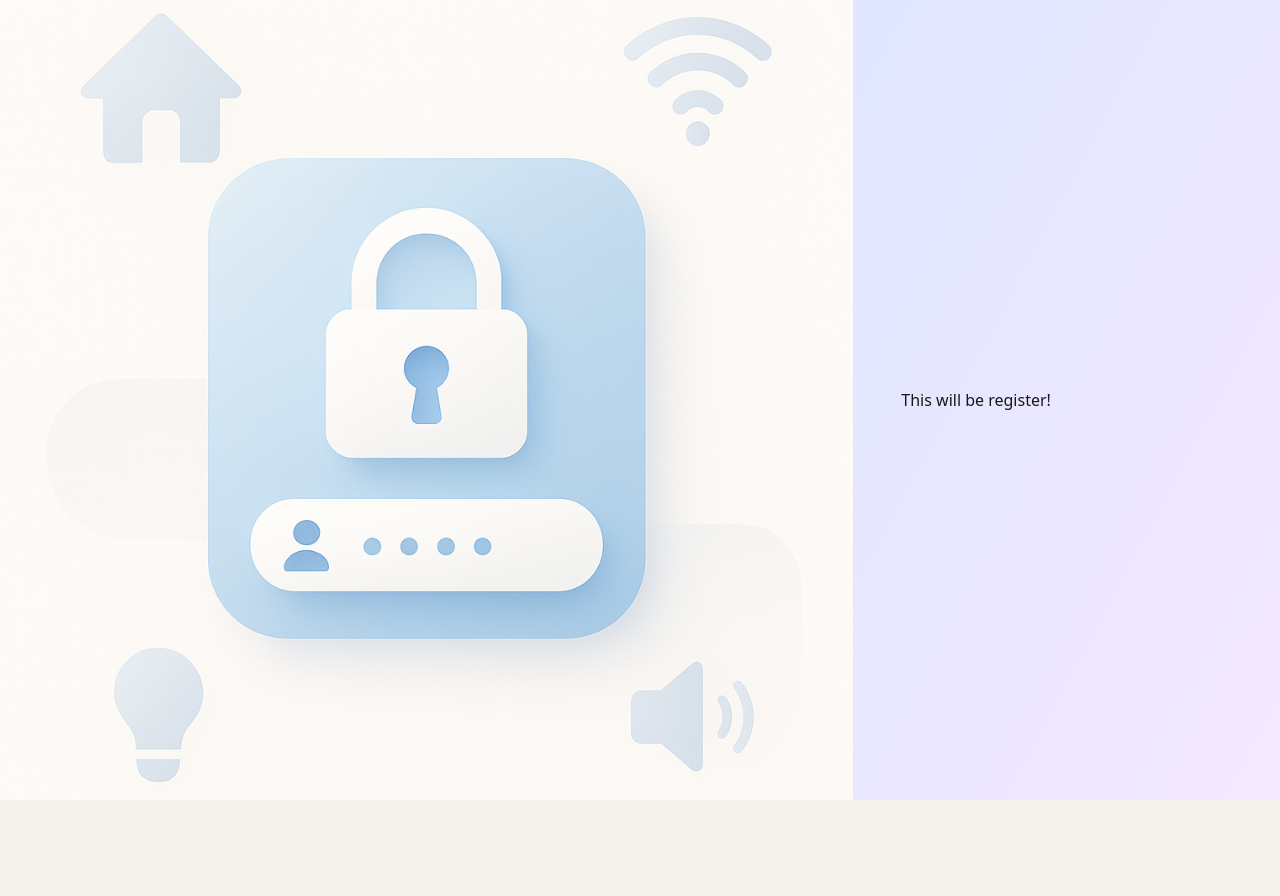
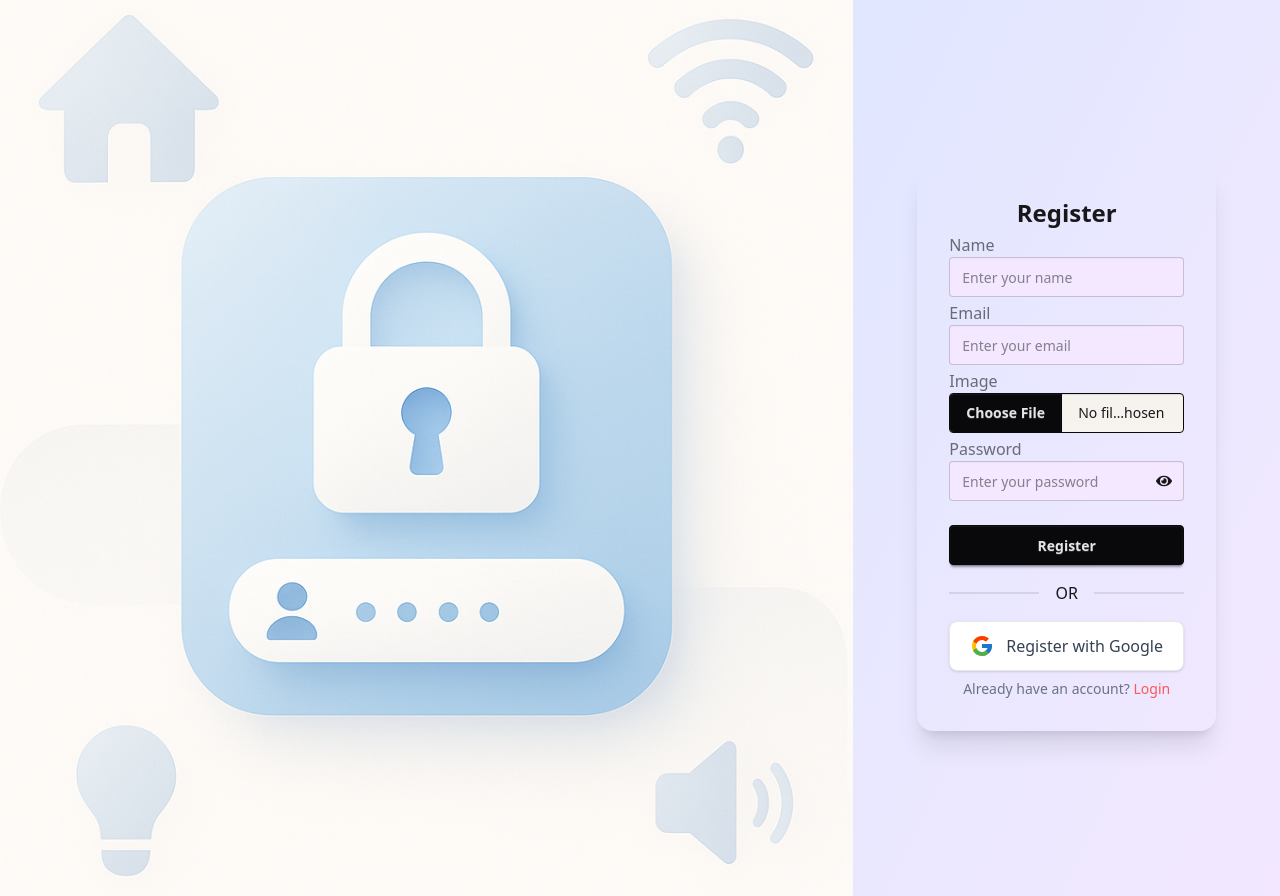
Before and after one commit to sakib404-hub/style-decor-client-site, a React (Vite) app: page /register in a window 1280 px wide. Before the commit the page ends 800 px from the top, so only its background shows below. Built offline with nearby package versions, Linux system fonts and the light colour scheme.

Commit message:
made the register and handled the showPassword

```diff
--- a/src/Layout/AuthLayout/AuthLayout.jsx
+++ b/src/Layout/AuthLayout/AuthLayout.jsx
@@ -4,7 +4,7 @@ import authImg from "../../assets/authImg.png";
 
 const AuthLayout = () => {
     return (
-        <div className="min-h-screen w-full grid grid-cols-1 lg:grid-cols-3">
+        <div className="min-h-screen max-w-[1440px] mx-auto grid grid-cols-1 lg:grid-cols-3">
             <div className="order-2 lg:order-1 col-span-1 lg:col-span-2 flex items-center justify-center bg-white">
                 <img
                     src={authImg}
--- a/src/Pages/Authentication/Login/Login.jsx
+++ b/src/Pages/Authentication/Login/Login.jsx
@@ -1,8 +1,12 @@
-import React from "react";
+import React, { useState } from "react";
 import { useForm } from "react-hook-form";
 import SocialLogin from "../SocialLogin/SocialLogin";
+import { Link } from "react-router";
+import { FaEye } from "react-icons/fa";
+import { IoMdEyeOff } from "react-icons/io";
 
 const Login = () => {
+    const [showPass, setShowPass] = useState(false);
     const {
         register,
         handleSubmit,
@@ -14,7 +18,7 @@ const Login = () => {
     };
 
     return (
-        <div className="min-h-screen flex items-center justify-center px-4">
+        <div className="lg:min-h-screen flex items-center justify-center px-4">
             <form
                 onSubmit={handleSubmit(onSubmit)}
                 className="w-full max-w-sm p-8 rounded-2xl shadow-xl space-y-4"
@@ -38,16 +42,21 @@ const Login = () => {
                 </div>
 
                 {/* Password Field */}
-                <div className="form-control">
+                <div className="form-control relative">
                     <label className="label">
                         <span className="label-text">Password</span>
                     </label>
                     <input
-                        type="password"
+                        type={showPass ? 'text' : "password"}
                         placeholder="Enter your password"
                         className="input input-bordered w-full bg-purple-100"
                         {...register("password", { required: "Password is required" })}
                     />
+                    <div className="absolute right-3 top-9 z-10">
+                        {
+                            showPass ? <IoMdEyeOff onClick={() => setShowPass(!showPass)} /> : <FaEye onClick={() => setShowPass(!showPass)} />
+                        }
+                    </div>
                     {errors.password && (
                         <p className="text-red-500 text-sm mt-1">
                             {errors.password.message}
@@ -61,13 +70,15 @@ const Login = () => {
                 </div>
 
                 {/* Button */}
-                <button className="btn btn-neutral w-full mt-2">Login</button>
+                <button
+                    type="submit"
+                    className="btn btn-neutral w-full mt-2">Login</button>
                 <div className="divider">OR</div>
                 <SocialLogin />
                 {/* Divider */}
                 <div className="text-center text-sm text-gray-500 mt-2">
                     Don’t have an account?{" "}
-                    <a className="link link-primary link-hover">Register</a>
+                    <Link to={'/register'} className="link link-primary link-hover">Register</Link>
                 </div>
             </form>
         </div>
--- a/src/Pages/Authentication/Register/Register.jsx
+++ b/src/Pages/Authentication/Register/Register.jsx
@@ -1,9 +1,135 @@
-import React from 'react';
+import React, { useState } from 'react';
+import { useForm } from 'react-hook-form';
+import SocialLogin from '../SocialLogin/SocialLogin';
+import { Link } from 'react-router';
+import { IoMdEyeOff } from 'react-icons/io';
+import { FaEye } from 'react-icons/fa';
 
 const Register = () => {
+    const [showPass, setShowPass] = useState(false);
+    const {
+        register,
+        handleSubmit,
+        formState: { errors },
+    } = useForm();
+
+    const onSubmit = (data) => {
+        console.log(data);
+    };
     return (
-        <div>
-            This will be register!
+        <div className="lg:min-h-screen flex items-center justify-center px-4">
+            <form
+                onSubmit={handleSubmit(onSubmit)}
+                className="w-full max-w-sm p-8 rounded-2xl shadow-xl space-y-1"
+            >
+                <h2 className="text-2xl font-bold text-center">Register</h2>
+                {/* Name field  */}
+                <div className="form-control">
+                    <label
+                        htmlFor='name'
+                        className="label">
+                        <span className="label-text">Name</span>
+                    </label>
+                    <input
+                        type="text"
+                        name='name'
+                        id='name'
+                        placeholder="Enter your name"
+                        className="input input-bordered w-full bg-purple-100"
+                        {...register("name", { required: "Name is required" })}
+                    />
+                    {errors.name && (
+                        <p className="text-red-500 text-sm mt-1">
+                            {errors.name.message}
+                        </p>
+                    )}
+                </div>
+
+                {/* Email field  */}
+                <div
+                    htmlFor='email'
+                    className="form-control">
+                    <label className="label">
+                        <span className="label-text">Email</span>
+                    </label>
+                    <input
+                        type="email"
+                        name='email'
+                        id='email'
+                        placeholder="Enter your email"
+                        className="input input-bordered w-full bg-purple-100"
+                        {...register("email", { required: "Email is required" })}
+                    />
+                    {errors.email && (
+                        <p className="text-red-500 text-sm mt-1">
+                            {errors.email.message}
+                        </p>
+                    )}
+                </div>
+
+                {/* image taking field  */}
+                <div className='form-control'>
+                    <label
+                        className='label'
+                        htmlFor="image">
+                        <span>Image</span>
+                    </label>
+                    <input
+                        type="file"
+                        className="file-input file-input-neutral"
+                        {...register('image', { required: 'Image is required!' })} />
+                    {
+                        errors.image && <p className="text-red-500 text-sm mt-1">
+                            {errors.image.message}
+                        </p>
+                    }
+                </div>
+
+                {/* Password Field */}
+                <div className="form-control relative">
+                    <label className="label">
+                        <span className="label-text">Password</span>
+                    </label>
+                    <input
+                        type={showPass ? 'text' : "password"}
+                        placeholder="Enter your password"
+                        className="input input-bordered w-full bg-purple-100"
+                        {...register("password", {
+                            required: "Password is required",
+                            minLength: {
+                                value: 6,
+                                message: 'Password must be six Characters'
+                            },
+                            pattern: {
+                                value: /^(?=.*[a-z])(?=.*[A-Z]).{6,}$/,
+                                message: "Must include one uppercase and one lowercase letter"
+                            }
+                        })}
+                    />
+                    <div className="absolute right-3 top-9 z-10">
+                        {
+                            showPass ? <IoMdEyeOff onClick={() => setShowPass(!showPass)} /> : <FaEye onClick={() => setShowPass(!showPass)} />
+                        }
+                    </div>
+                    {errors.password && (
+                        <p className="text-red-500 text-sm mt-1">
+                            {errors.password.message}
+                        </p>
+                    )}
+                </div>
+
+                {/* Button */}
+                <button
+                    type='submit'
+                    className="btn btn-neutral w-full my-5">Register</button>
+                <div className="divider">OR</div>
+                <SocialLogin />
+                {/* Divider */}
+                <div className="text-center text-sm text-gray-500 mt-2">
+                    Already have an account?{" "}
+                    <Link to={'/login'} className="link link-primary link-hover">Login</Link>
+                </div>
+            </form>
         </div>
     );
 };
--- a/src/Routes/Router/Router.jsx
+++ b/src/Routes/Router/Router.jsx
@@ -14,7 +14,7 @@ export const router = createBrowserRouter([
         Component: AuthLayout,
         children: [
             {
-                path: '/login',
+                path: 'login',
                 Component: Login
             },
             {
```
